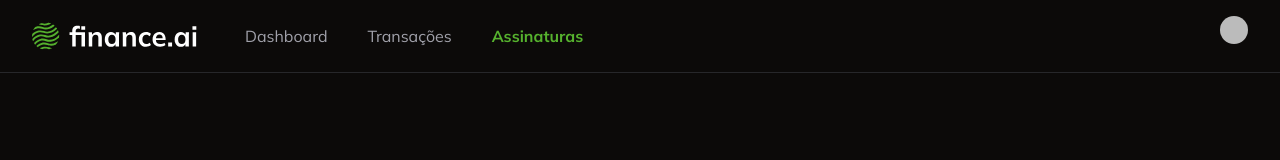
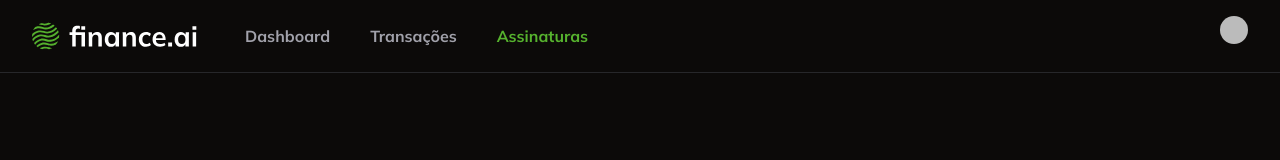
Before and after one commit to tthheusalmeida/finance-ai, a Next.js app: page /subscription in a window 1280 px wide. Shown: the top 160 px of the page. Built offline with nearby package versions, Linux system fonts and the light colour scheme; no server answers; sample sign-in values are in the browser's storage; some icons are missing.

Commit message:
feat: ensure transactions and subscriptions pages are protected

```diff
--- a/app/_components/navbar.tsx
+++ b/app/_components/navbar.tsx
@@ -23,7 +23,7 @@ const Navbar = () => {
           className={
             pathname === "/"
               ? "font-bold text-primary"
-              : "text-muted-foreground"
+              : "font-bold text-muted-foreground"
           }
         >
           Dashboard
@@ -33,7 +33,7 @@ const Navbar = () => {
           className={
             pathname === "/transactions"
               ? "font-bold text-primary"
-              : "text-muted-foreground"
+              : "font-bold text-muted-foreground"
           }
         >
           Transações
@@ -43,7 +43,7 @@ const Navbar = () => {
           className={
             pathname === "/subscription"
               ? "font-bold text-primary"
-              : "text-muted-foreground"
+              : "font-bold text-muted-foreground"
           }
         >
           Assinaturas
--- a/app/subscription/page.tsx
+++ b/app/subscription/page.tsx
@@ -1,6 +1,13 @@
+import { auth } from "@clerk/nextjs/server";
 import Navbar from "../_components/navbar";
+import { redirect } from "next/navigation";
 
-const SubscriptionPage = () => {
+const SubscriptionPage = async () => {
+  const { userId } = await auth();
+  if (!userId) {
+    redirect("/login");
+  }
+
   return <Navbar />;
 };
 
--- a/app/transactions/page.tsx
+++ b/app/transactions/page.tsx
@@ -3,9 +3,20 @@ import { DataTable } from "../_components/ui/data-table";
 import { TransactionColumns } from "./_columns";
 import AddTransactionButton from "../_components/add-transaction-button";
 import Navbar from "../_components/navbar";
+import { auth } from "@clerk/nextjs/server";
+import { redirect } from "next/navigation";
 
 const TransactionsPage = async () => {
-  const transactions = await db.transaction.findMany();
+  const { userId } = await auth();
+  if (!userId) {
+    redirect("/login");
+  }
+
+  const transactions = await db.transaction.findMany({
+    where: {
+      userId,
+    },
+  });
 
   return (
     <>
```
